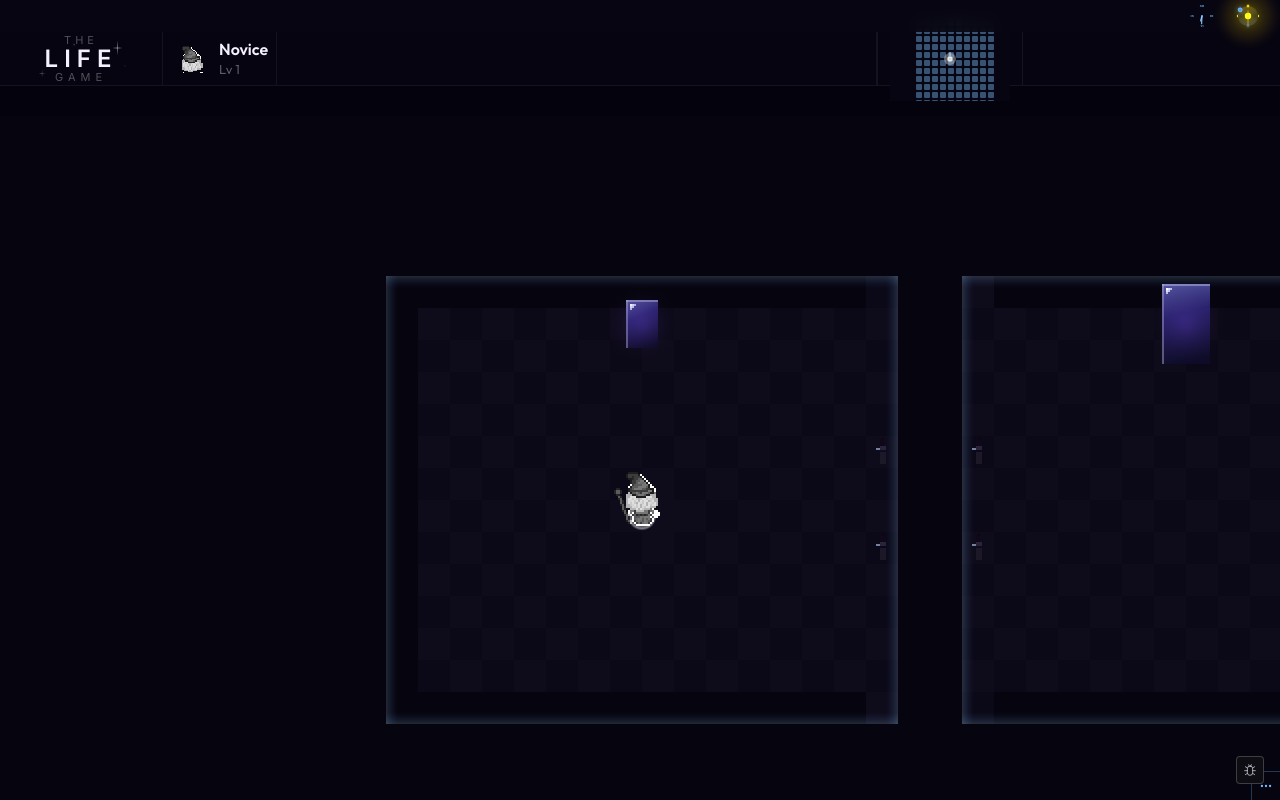
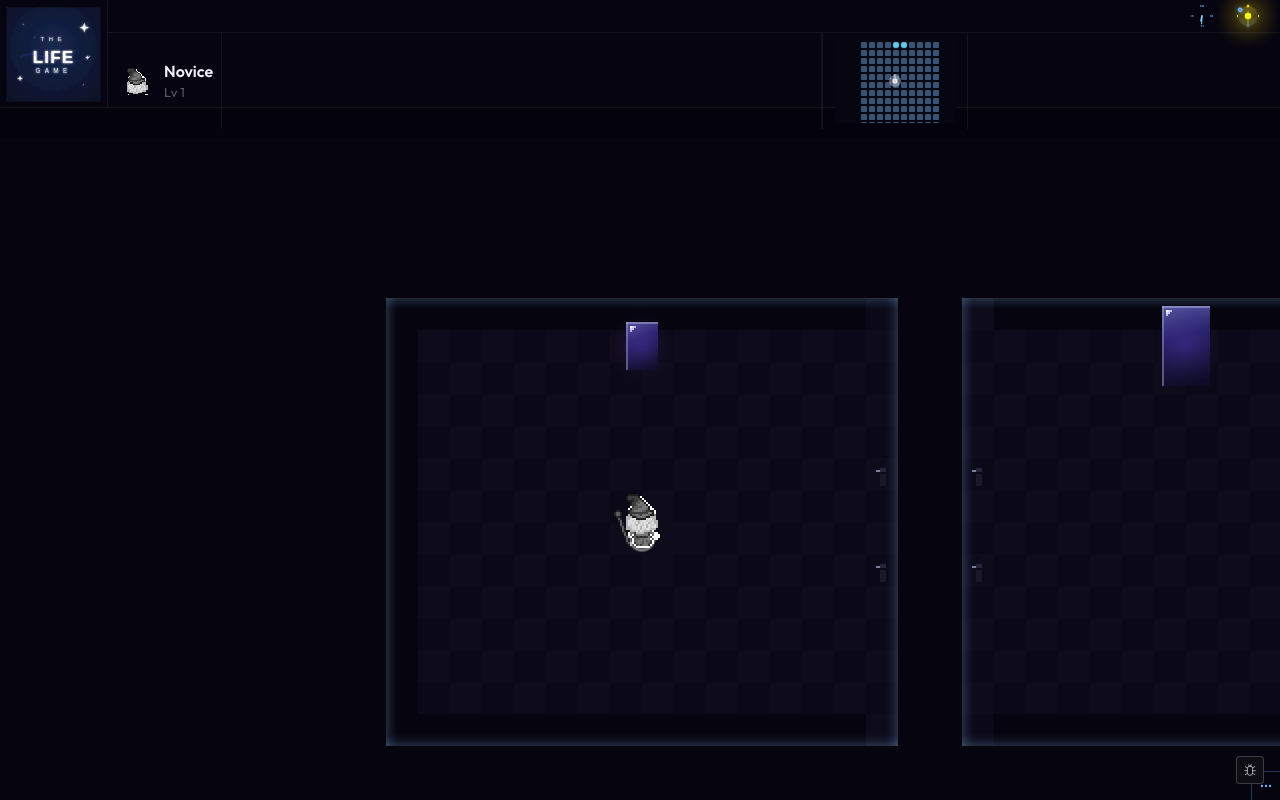
Before and after one commit to cambouquet/life-mmo, a React (Vite) app: page / in a window 1280 px wide. Built offline with nearby package versions, Linux system fonts and the light colour scheme.

Commit message:
feat: logo

```diff
--- a/src/components/HUD/HUD.jsx
+++ b/src/components/HUD/HUD.jsx
@@ -8,12 +8,16 @@ import MenuBar   from './MenuBar.jsx'
 export default function HUD({ facing, moving, logEntries, charColors, charName, playerPos, exploredTiles, worldData, debugActive, activeMapMenu, onMapMenuChange, hoveredTile, layers, collMap, layerEdits, onEditSprite, highlightColors, onHighlightColorsChange, spriteColorOverrides, onSpriteColorChange, onHoverPreview, onPickerStateChange, activeSprite, onActiveSpriteChange }) {
   return (
     <div className="hud-header">
-      <MenuBar debugActive={debugActive} activeMapMenu={activeMapMenu} onMapMenuChange={onMapMenuChange} hoveredTile={hoveredTile} layers={layers} collMap={collMap} layerEdits={layerEdits} onEditSprite={onEditSprite} highlightColors={highlightColors} onHighlightColorsChange={onHighlightColorsChange} spriteColorOverrides={spriteColorOverrides} onSpriteColorChange={onSpriteColorChange} onHoverPreview={onHoverPreview} onPickerStateChange={onPickerStateChange} activeSprite={activeSprite} onActiveSpriteChange={onActiveSpriteChange} />
       <div className="hud">
         <Logo />
-        <CharPanel facing={facing} moving={moving} charColors={charColors} charName={charName} />
-        <LogPanel entries={logEntries} />
-        <Minimap playerPos={playerPos} exploredTiles={exploredTiles} worldData={worldData} charColors={charColors} />
+        <div className="hud__right">
+          <MenuBar debugActive={debugActive} activeMapMenu={activeMapMenu} onMapMenuChange={onMapMenuChange} hoveredTile={hoveredTile} layers={layers} collMap={collMap} layerEdits={layerEdits} onEditSprite={onEditSprite} highlightColors={highlightColors} onHighlightColorsChange={onHighlightColorsChange} spriteColorOverrides={spriteColorOverrides} onSpriteColorChange={onSpriteColorChange} onHoverPreview={onHoverPreview} onPickerStateChange={onPickerStateChange} activeSprite={activeSprite} onActiveSpriteChange={onActiveSpriteChange} />
+          <div className="hud__content">
+            <CharPanel facing={facing} moving={moving} charColors={charColors} charName={charName} />
+            <LogPanel entries={logEntries} />
+            <Minimap playerPos={playerPos} exploredTiles={exploredTiles} worldData={worldData} charColors={charColors} />
+          </div>
+        </div>
       </div>
     </div>
   )
--- a/src/components/HUD/Logo.jsx
+++ b/src/components/HUD/Logo.jsx
@@ -1,28 +1,9 @@
+import logoSvg from '../../assets/the_life_game_logo.svg'
+
 export default function Logo() {
   return (
     <div className="logo-panel">
-      <div className="logo-panel__scene">
-        <svg className="logo-panel__constellation" viewBox="0 0 120 52" overflow="visible" xmlns="http://www.w3.org/2000/svg">
-
-          {/* Big sparkle */}
-          <path d="M103,4 L103.5,12.5 L109,13 L103.5,13.5 L103,22 L102.5,13.5 L97,13 L102.5,12.5Z"
-                fill="#ddd6f8" opacity="0.6"/>
-
-          {/* Lone stray */}
-          <path d="M14,38 L14.4,42.4 L18,43 L14.4,43.6 L14,48 L13.6,43.6 L10,43 L13.6,42.4Z"
-                fill="#a898d0" opacity="0.4"/>
-
-          {/* Faint field dots */}
-          <circle cx="52" cy="9"  r="1"   fill="#9070c8" opacity="0.42"/>
-          <circle cx="112" cy="34" r="0.8" fill="#7050b0" opacity="0.32"/>
-        </svg>
-
-        <div className="logo-panel__stack">
-          <span className="logo-panel__the">The</span>
-          <span className="logo-panel__life">Life</span>
-          <span className="logo-panel__game">Game</span>
-        </div>
-      </div>
+      <img src={logoSvg} alt="The Life Game" className="logo-panel__image" />
     </div>
   )
 }
--- a/src/components/HUD/MenuBar.scss
+++ b/src/components/HUD/MenuBar.scss
@@ -5,15 +5,16 @@
   align-items: center;
   justify-content: flex-end;
   gap: 8px;
-  min-height: 24px;
+  min-height: auto;
   flex-wrap: wrap;
   width: 100%;
   pointer-events: auto;
-  background: rgba(8, 6, 18, 0.9);
-  backdrop-filter: blur(8px);
+  background: transparent;
+  backdrop-filter: none;
   padding: 0 16px;
   flex-shrink: 0;
   overflow: visible;
+  border-bottom: 1px solid rgba(255, 255, 255, 0.06);
 }
 
 .menu-bar__map-editor {
--- a/src/styles/_hud.scss
+++ b/src/styles/_hud.scss
@@ -26,85 +26,54 @@
 }
 
 .hud {
-  display: flex;
-  align-items: stretch;
+  display: grid;
+  grid-template-columns: 108px 1fr;
+  grid-template-rows: $hud-h $hud-h;
   width: 100%;
-  height: $hud-h;
   background: rgba(8, 6, 18, 0.80);
   backdrop-filter: blur(12px);
   border-bottom: 1px solid rgba(255, 255, 255, 0.06);
   flex-shrink: 0;
+  gap: 0;
+  height: $hud-h * 2;
+}
+
+.hud__right {
+  grid-column: 2;
+  grid-row: 1 / 3;
+  display: flex;
+  flex-direction: column;
+  width: 100%;
+  height: 100%;
+}
+
+.hud__content {
+  display: flex;
+  align-items: stretch;
+  width: 100%;
+  flex: 1;
+  height: auto;
 }
 
 // ── 1 – Logo panel ───────────────────────────────────────────────────────────
 .logo-panel {
-  flex: 0 0 auto;
-  min-width: 80px;
-  max-width: 190px;
+  grid-column: 1;
+  grid-row: 1 / 3;
+  width: 108px;
+  height: 108px;
   border-right: 1px solid rgba(255, 255, 255, 0.06);
   display: flex;
   align-items: center;
   justify-content: center;
-  padding: 0 8px;
+  padding: 0;
+  flex-shrink: 0;
 
-  @media (max-width: 400px) {
-    min-width: 60px;
-    padding: 0 4px;
-  }
-
-  &__scene {
-    position: relative;
-    display: flex;
-    align-items: center;
-    justify-content: center;
-    width: 146px;
-    height: 44px;
-  }
-
-  &__constellation {
-    position: absolute;
-    inset: 0;
+  &__image {
     width: 100%;
     height: 100%;
+    object-fit: contain;
+    user-select: none;
     pointer-events: none;
-  }
-
-  &__stack {
-    display: flex;
-    flex-direction: column;
-    align-items: center;
-    line-height: 1;
-    gap: 1px;
-  }
-
-  &__the {
-    font-family: $font-logo;
-    font-size: 11px;
-    font-weight: 400;
-    letter-spacing: 4px;
-    text-transform: uppercase;
-    color: $text-muted;
-    user-select: none;
-  }
-
-  &__life {
-    font-family: $font-logo;
-    font-size: 24px;
-    font-weight: 600;
-    letter-spacing: 6px;
-    text-transform: uppercase;
-    color: $text-primary;
-    user-select: none;
-  }
-
-  &__game {
-    font-family: $font-logo;
-    font-size: 11px;
-    font-weight: 400;
-    letter-spacing: 5px;
-    text-transform: uppercase;
-    color: $text-muted;
-    user-select: none;
   }
 }
 
```
Also changed, not shown: src/assets/the_life_game_logo.svg (added).
